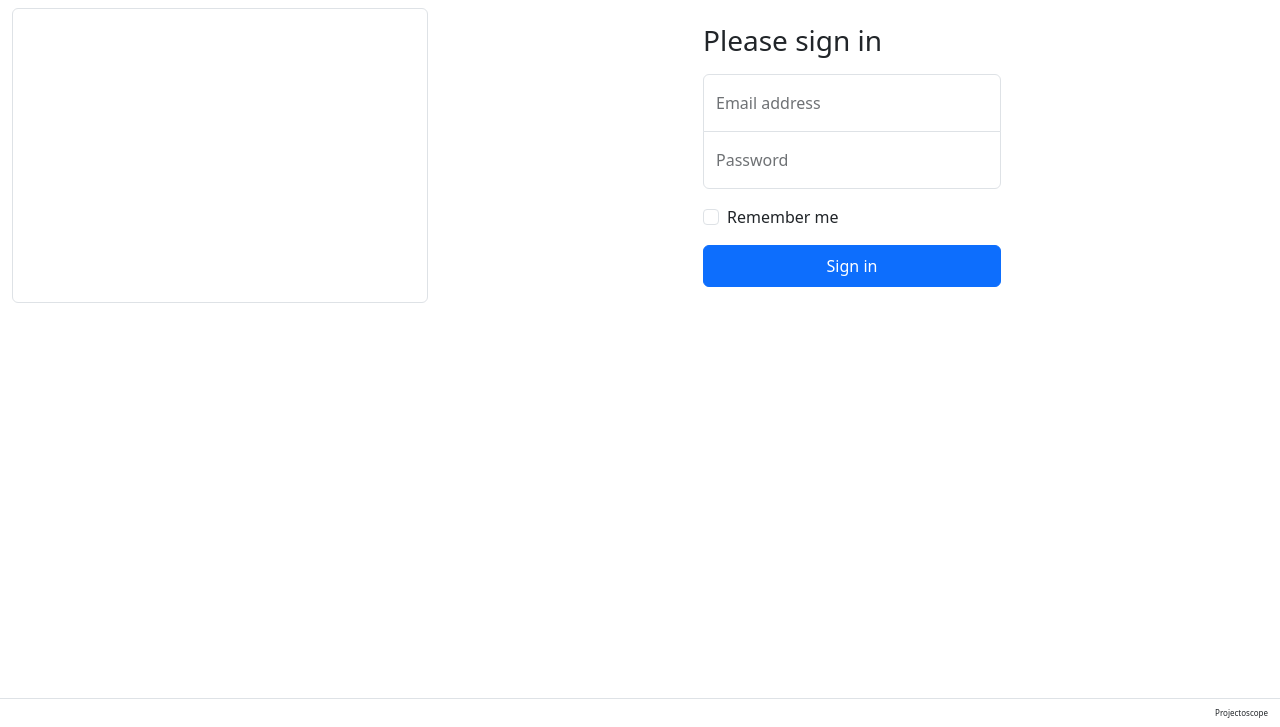
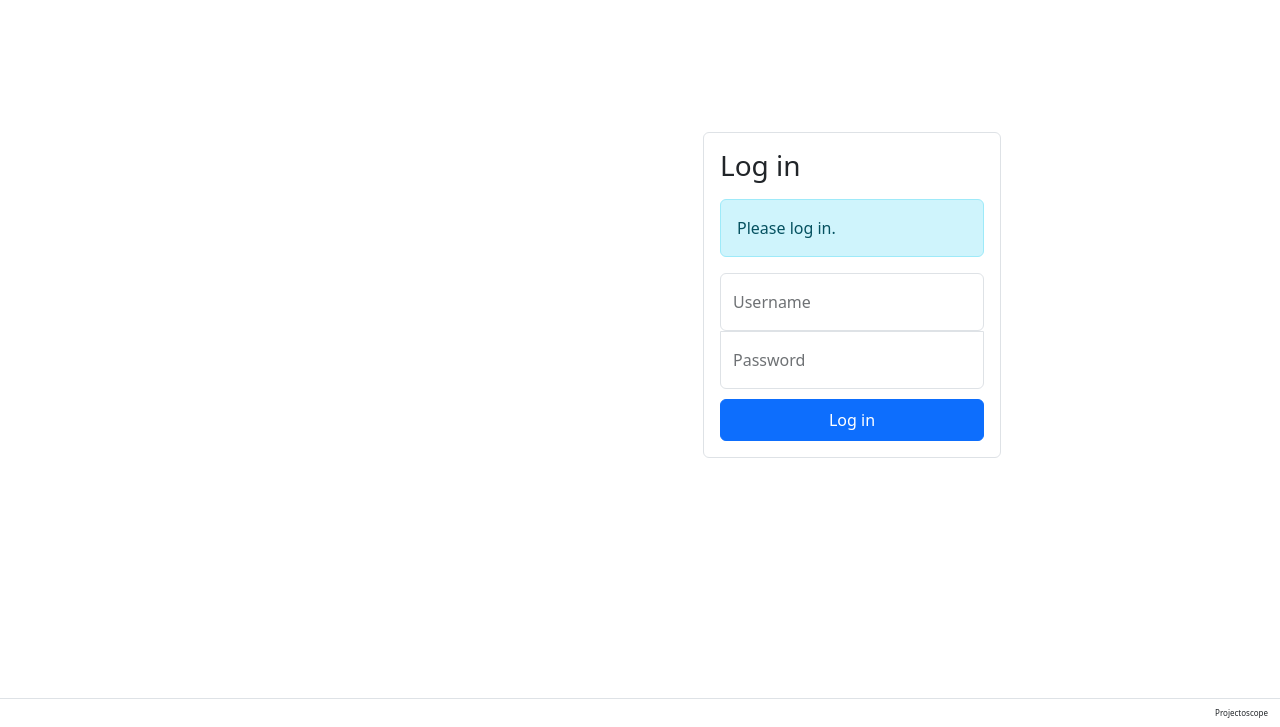
Before and after one commit to lockss/lockss-projectoscope, a FastAPI app: page /login in a window 1280 px wide. Shown: the part 73-800 px from the top of the page. Run offline with FastAPI, Linux system fonts and the light colour scheme; parts of the project's set-up code (start-up, migrations or seed data) failed here and were passed over.

Commit message:
LDAP auth replacing HTTP BAsic with a JWT token.

```diff
--- a/pyproject.toml
+++ b/pyproject.toml
@@ -32,7 +32,7 @@ version = "0.1.0-dev1" # Always change in __init__.py, and at release time in RE
 description = "Web application and suite of tools to manage integrated LOCKSS preservation workflows"
 license = { text = "BSD-3-Clause" }
 readme = "README.rst"
-requires-python = ">=3.10,<4.0"
+requires-python = ">=3.11,<4.0"
 authors = [
     { name = "Thib Guicherd-Callin",email = "thib@cs.stanford.edu" },
 ]
@@ -43,6 +43,7 @@ dependencies = [
     "fastapi[standard] (>=0.143.0,<0.144.0)",
     "fastapi-ldap (>=0.1.3,<0.2.0)",
     "pyjwt (>=2.15.0,<2.16.0)",
+    "python-multipart (>=0.0.32,<0.0.33)",
 ]
 
 [tool.poetry]
--- a/src/lockss/projectoscope/main.py
+++ b/src/lockss/projectoscope/main.py
@@ -28,19 +28,26 @@
 # ARISING IN ANY WAY OUT OF THE USE OF THIS SOFTWARE, EVEN IF ADVISED OF THE
 # POSSIBILITY OF SUCH DAMAGE.
 
+from datetime import datetime, timedelta, UTC
 from secrets import token_bytes
+from typing import Annotated
 
-from fastapi import Depends, FastAPI, Request, Response
+from fastapi import Depends, FastAPI, Form, HTTPException, Request, Response, status as HttpStatus
 from fastapi.responses import HTMLResponse, RedirectResponse
-from fastapi.security import APIKeyCookie
+from fastapi.security import APIKeyCookie, HTTPBasicCredentials
 from fastapi.staticfiles import StaticFiles
 from fastapi.templating import Jinja2Templates
-from fastapi_ldap import LDAPAuth, LDAPSettings, get_current_user, require_groups
-from fastapi_ldap.models import LDAPUser
-import jwt
+from fastapi_ldap import LDAPAuth, LDAPConnectionError, LDAPSettings, LDAPUser, get_current_user as ldap_get_current_user, require_groups
+from jwt import PyJWTError, decode as jwt_decode, encode as jet_encode
 
 
-_ONE_TIME_SECRET_KEY = token_bytes(32)
+_ONE_TIME_SECRET_KEY: bytes = token_bytes(32)
+
+
+JWT_ALGORITHM: str = 'HS256'
+
+
+JWT_DURATION: timedelta = timedelta(hours=8)
 
 
 SESSION_COOKIE_NAME: str = 'projectoscope_session'
@@ -64,6 +71,7 @@ settings = LDAPSettings(
     group_search_base=f'cn=groups,cn=accounts,{_ldap_base_dn}',
 )
 
+
 ldap_auth = LDAPAuth(settings)
 
 
@@ -74,21 +82,77 @@ app.mount('/static/js', StaticFiles(directory='src/lockss/projectoscope/static/j
 templates = Jinja2Templates(directory='src/lockss/projectoscope/templates')
 
 
-@app.get('/', response_class=HTMLResponse)
-def root(req: Request) -> Response:
-    return templates.TemplateResponse(req, 'index.html')
+async def get_current_user(token: Annotated[str, Depends(cookie_scheme)]) -> LDAPUser:
+    try:
+        payload = jwt_decode(token, _ONE_TIME_SECRET_KEY, algorithms=[JWT_ALGORITHM])
+    except PyJWTError as je:
+        raise HTTPException(status_code=HttpStatus.HTTP_401_UNAUTHORIZED, detail='Invalid token')
+    try:
+        return await ldap_get_current_user(HTTPBasicCredentials(username=payload.get('sub'), password=payload.get('x-pas')))
+    except LDAPConnectionError as lce:
+        raise HTTPException(HttpStatus.HTTP_503_SERVICE_UNAVAILABLE, detail='LDAP backend unavailable') from lce
+    except HTTPException as he:
+        # Intercept the WWW-Authenticate:Basic header fastapi-ldap returns with 401
+        if he.status_code == HttpStatus.HTTP_401_UNAUTHORIZED and he.headers:
+            # he.headers is a Mapping, not a MutableMapping
+            he.headers = {k: v for k, v in he.headers if k != 'WWW-Authenticate'} or None
+        raise
 
 
-@app.get('/home', response_class=HTMLResponse)
-def home(req: Request) -> Response:
+async def get_current_user_or_none(token: Annotated[str | None, Depends(conditional_cookie_scheme)]) -> LDAPUser | None:
+    if token is None:
+        return None
+    try:
+        return await get_current_user(token)
+    except HTTPException as he:
+        if he.status_code == HttpStatus.HTTP_401_UNAUTHORIZED:
+            return None
+        raise
+
+
+def redirect_to_login() -> RedirectResponse:
+    return RedirectResponse('/login', status_code=HttpStatus.HTTP_303_SEE_OTHER)
+
+
+@app.get('/')
+def root(user: Annotated[LDAPUser | None, Depends(get_current_user)]) -> RedirectResponse:
+    return RedirectResponse('/home' if user else '/login', status_code=HttpStatus.HTTP_303_SEE_OTHER)
+
+
+@app.get('/home')
+def home(req: Request, user: LDAPUser = Depends(get_current_user)) -> HTMLResponse:
     return templates.TemplateResponse(req, 'layout-sidebar-left.html')
 
 
-@app.get('/login', response_class=HTMLResponse)
-def login(req: Request) -> Response:
-    return templates.TemplateResponse(req, 'login.html')
+@app.get('/login', response_model=None)
+def login(user: Annotated[LDAPUser | None, Depends(get_current_user_or_none)], req: Request) -> RedirectResponse | HTMLResponse:
+    return RedirectResponse('/home', status_code=HttpStatus.HTTP_303_SEE_OTHER) if user else templates.TemplateResponse(req, 'login.html')
+
+
+@app.post("/login", response_model=None)
+async def login(form_data: Annotated[HTTPBasicCredentials, Form()], req: Request) -> RedirectResponse | HTMLResponse:
+    try:
+        ldap_user: LDAPUser = await ldap_get_current_user(form_data)
+    except LDAPConnectionError as lce:
+        raise HTTPException(HttpStatus.HTTP_503_SERVICE_UNAVAILABLE, detail='LDAP backend unavailable') from lce
+    except HTTPException as he:
+        if he.status_code == (sc401 := HttpStatus.HTTP_401_UNAUTHORIZED):
+            return templates.TemplateResponse(req, 'login.html', status_code=sc401, context={'alert_type': 'danger', 'alert': 'Error: Invalid username or password.'})
+        raise he
+    payload = {'sub': form_data.username, 'x-pas': form_data.password, 'exp': (exp := datetime.now(UTC) + JWT_DURATION)}
+    token: str = jet_encode(payload, _ONE_TIME_SECRET_KEY, JWT_ALGORITHM)
+    resp = RedirectResponse('/home', status_code=HttpStatus.HTTP_303_SEE_OTHER)
+    resp.set_cookie(key=SESSION_COOKIE_NAME, value=token, httponly=True, secure=False, samesite='lax', expires=exp) # FIXME
+    return resp
+
+
+@app.get('/logout')
+def logout() -> RedirectResponse:
+    resp: RedirectResponse = redirect_to_login()
+    resp.delete_cookie(SESSION_COOKIE_NAME)
+    return resp
 
 
 @app.get('/ldap-test')
 async def ldap_test(user: LDAPUser = Depends(get_current_user)):
-    return repr(user)
+    return user
--- a/src/lockss/projectoscope/templates/base.html
+++ b/src/lockss/projectoscope/templates/base.html
@@ -49,23 +49,10 @@
                 {% block main_nav_content %}
                 <ul class="navbar-nav justify-content-end flex-grow-1 pe-2">
                   <li class="nav-item">
-                    <a class="nav-link active" aria-current="page" href="#">Home</a>
+                    <a class="nav-link active" aria-current="page" href="/home">Home</a>
                   </li>
                   <li class="nav-item">
-                    <a class="nav-link" href="#">Link</a>
-                  </li>
-                  <li class="nav-item dropdown">
-                    <a class="nav-link dropdown-toggle" href="#" role="button" data-bs-toggle="dropdown" aria-expanded="false">
-                      Dropdown
-                    </a>
-                    <ul class="dropdown-menu">
-                      <li><a class="dropdown-item" href="#">Action</a></li>
-                      <li><a class="dropdown-item" href="#">Another action</a></li>
-                      <li>
-                        <hr class="dropdown-divider">
-                      </li>
-                      <li><a class="dropdown-item" href="#">Something else here</a></li>
-                    </ul>
+                    <a class="nav-link" href="/logout">Log out</a>
                   </li>
                 </ul>
                 {% endblock main_nav_content %}
--- a/src/lockss/projectoscope/templates/layout-sidebar-left.html
+++ b/src/lockss/projectoscope/templates/layout-sidebar-left.html
@@ -9,7 +9,7 @@
  #}
 {% extends 'base.html' %}
 {% block main_layout %}
-<div class="container-fluid pb-2">
+<div class="container-fluid pb-2 my-auto">
   <div class="d-grid gap-2" style="grid-template-columns: 1fr 2fr">
     <aside class="{% block sidebar_class %}border rounded{% endblock sidebar_class %}">
       {% block sidebar_content %}
--- a/src/lockss/projectoscope/templates/login.html
+++ b/src/lockss/projectoscope/templates/login.html
@@ -27,24 +27,30 @@
 </style>
 {% endblock head_content %}
 
+{% block sidebar_class %}{% endblock sidebar_class %}
+
 {% block main_class %}form-signin w-100 m-auto{% endblock main_class %}
 
 {% block main_content %}
-<form>
-  <!--<img class="mb-4" src="../assets/brand/bootstrap-logo.svg" alt="" width="72" height="57" />-->
-  <h1 class="h3 mb-3 fw-normal">Please sign in</h1>
+<form class="p-3 border rounded" action="/login" method="POST" enctype="application/x-www-form-urlencoded">
+  <h1 class="h3 mb-3 fw-normal">Log in</h1>
+  {% if alert is defined %}
+  <div class="alert alert-{{ alert_type | default('info') }}" role="alert">
+    {{ alert }}
+  </div>
+  {% else %}
+  <div class="alert alert-info" role="alert">
+    Please log in.
+  </div>
+  {% endif %}
   <div class="form-floating">
-    <input type="email" class="form-control" id="floatingInput" placeholder="name@example.com" />
-    <label for="floatingInput">Email address</label>
+    <input type="text" class="form-control" id="username" name="username" placeholder="username" />
+    <label for="username">Username</label>
   </div>
   <div class="form-floating">
-    <input type="password" class="form-control" id="floatingPassword" placeholder="Password"/>
-    <label for="floatingPassword">Password</label>
+    <input type="password" class="form-control" id="password" name="password" placeholder="password"/>
+    <label for="password">Password</label>
   </div>
-  <div class="form-check text-start my-3">
-    <input class="form-check-input" type="checkbox" value="remember-me" id="checkDefault" />
-    <label class="form-check-label" for="checkDefault">Remember me</label>
-  </div>
-  <button class="btn btn-primary w-100 py-2" type="submit">Sign in</button>
+  <button class="btn btn-primary w-100 py-2" type="submit">Log in</button>
 </form>
 {% endblock main_content %}
```
